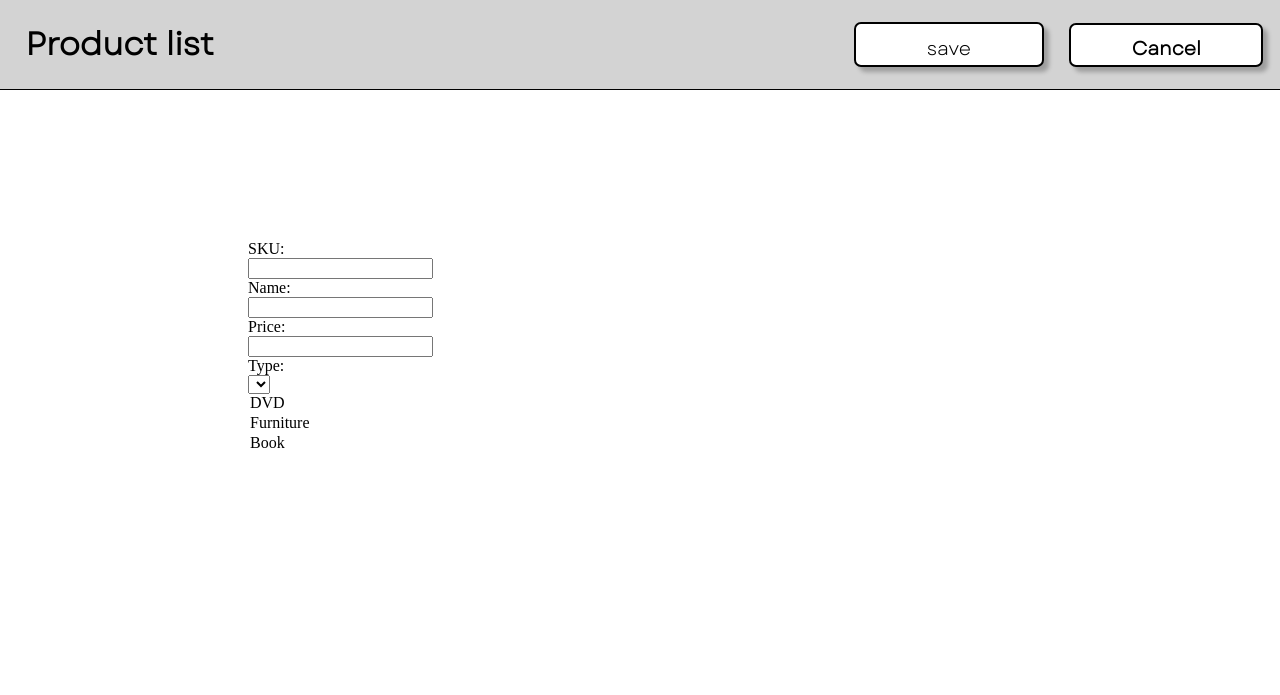
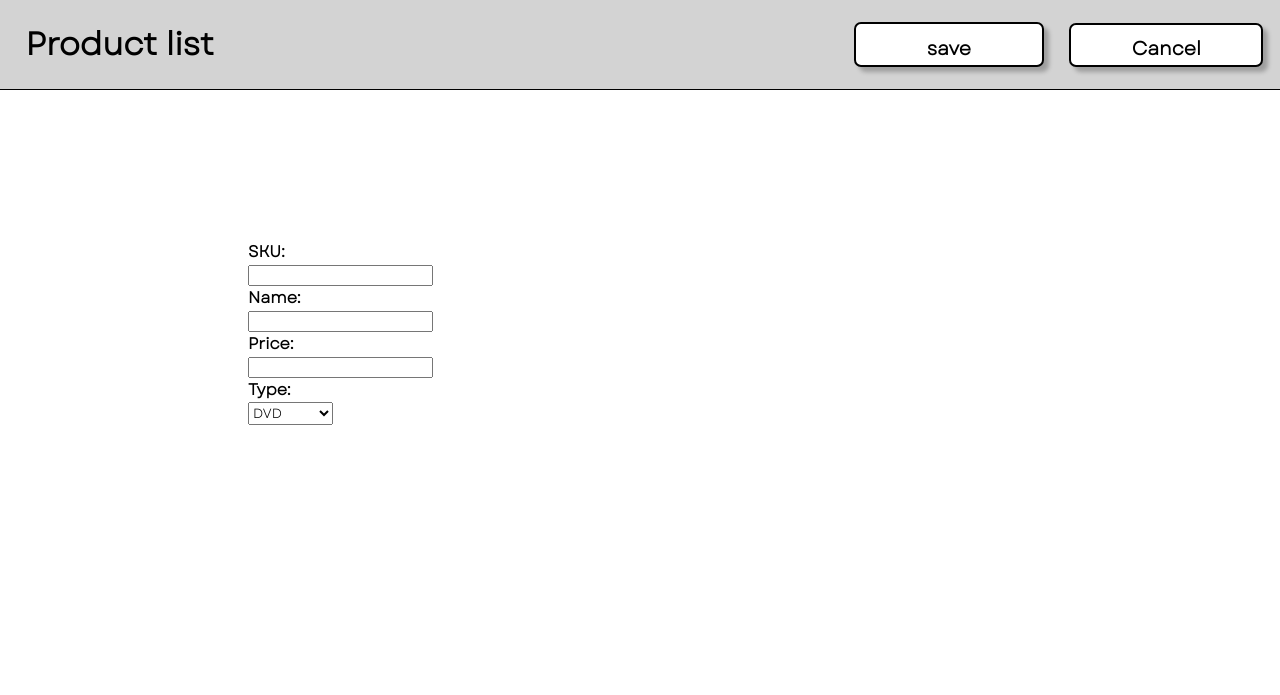
Before and after one commit to valadares456789/Test-repository, a PHP site: page /HTML/form.html in a window 1280 px wide. Shown: the top 695 px of the page. Run offline with PHP 8.4, Linux system fonts and the light colour scheme; lists and menus that the app fills with data are empty.

Commit message:
second_commit-form_dynamics_and_style

```diff
--- /dev/null
+++ b/CSS/form.css
@@ -0,0 +1,63 @@
+
+
+#save-product-bnt{
+    cursor: pointer;
+    display: inline-block;
+    color: black;
+    font-size: 19px;
+    font-family: "garet";
+    text-align: center;
+    text-decoration: none;
+    font-weight: bold;
+    width: 190px;
+    height: 45px;
+    background-color: white;
+    border: 2px solid #000000;
+     box-shadow: 5px 5px 4px rgba(0, 0, 0, 0.25);
+    border-radius: 7px;
+    margin-left:50%;
+    padding-top:10px;
+    transition: all .2s ease-in-out;
+}
+
+#save-product-bnt:hover{
+    transform: scale(1.05);
+}
+
+#cancel-product-bnt{
+    cursor: pointer;
+    display: inline-block;
+    color: black;
+    font-size: 19px;
+    font-family: "garet";
+    text-align: center;
+    text-decoration: none;
+    width: 190px;
+    padding-top:10px;
+    height: 30px;
+    background-color: white;
+    border: 2px solid #000000;
+     box-shadow: 5px 5px 4px rgba(0, 0, 0, 0.25);
+    border-radius: 7px;
+    margin-left:2%;
+
+    transition: all .2s ease-in-out;
+}
+
+#cancel-product-bnt:hover{
+    transform: scale(1.05);
+}
+
+#form{
+font-family:"garet"
+
+
+}
+
+.options{
+    font-family: "garet";
+}
+
+label{
+    font-weight: bold;
+}
--- a/HTML/form.html
+++ b/HTML/form.html
@@ -9,6 +9,8 @@
     <meta http-equiv="X-UA-Compatible" content="IE=edge">
     <meta name="viewport" content="width=device-width, initial-scale=1.0">
     <link rel="stylesheet" type="text/css" href="../CSS/index.css">
+    <link rel="stylesheet" type="text/css" href="../CSS/form.css">
+    <script src="../JAVASCRIPT/form_dynamics.js"></script>
     <title>form page</title>
 </head>
 
@@ -31,22 +33,50 @@
 
         <div id="form">
 
+                   <!-- General info -->
+
                 <form action="PHP/login.php" id="product_form" method="POST">
                 <label>SKU:</label>
-                <input name="SKU" autocomplete="off" type="text">
+                <input name="SKU" id="SKU" autocomplete="off" type="text">
 
                 <label>Name:</label>
-                <input  name="Name" autocomplete="off" type="text"><br>
+                <input  name="Name" id="Name" autocomplete="off" type="text">
 
                 <label>Price:</label>
-                <input  name="Price" autocomplete="off" type="text"><br>
+                <input  name="Price" id="Price" autocomplete="off" type="text">
+
+                <!-- product type dropdown list -->
 
                 <label>Type:</label><br>
-                <select name="productTypes" id="productTypes"></select>
-                <option value="DVD" id="DVD">DVD</option>
-                <option value="Furniture" id="Furniture">Furniture</option>
-                <option value="Book" id="Book">Book</option>
+
+                <select name="productTypes" id="productTypes" class="options" onchange="showHideInput(this)">
+
+                <option value="0" id="DVD" class="options">DVD</option>
+                <option value="1" id="Furniture" class="options">Furniture</option>
+                <option value="2" id="Book" class="options">Book</option>
+
                 </select>
+
+                <!-- Individual type forms -->
+
+                <div id="typeforms">
+                    <div id="dvd" style="display:none">
+                        <label>Size(MB):</label>
+                        <input  name="Size" id="Size" autocomplete="off" type="text">
+                    </div>
+                    <div id="furniture" style="display:none">
+                        <label>Height(CM):</label>
+                        <input  name="Height" id="Height" autocomplete="off" type="text">
+                        <label>width(CM):</label>
+                        <input  name="width" id="width" autocomplete="off" type="text">
+                        <label>Lenth(CM):</label>
+                        <input  name="width" id="width" autocomplete="off" type="text">
+                    </div>
+                    <div id="book" style="display:none">
+                        <label>Weight(KG):</label>
+                        <input  name="Weight" id="Weight" autocomplete="off" type="text">
+                    </div>
+                </div>
 
 
                </form>
--- /dev/null
+++ b/JAVASCRIPT/form_dynamics.js
@@ -0,0 +1,20 @@
+
+// product type form switch function
+
+function showHideInput(sel) {
+  var value = sel.value;
+  if(value==0)
+      document.getElementById('dvd').style.display = 'block';
+  else
+      document.getElementById('dvd').style.display = 'none';
+  if(value==1)
+      document.getElementById('furniture').style.display = 'block';
+  else
+      document.getElementById('furniture').style.display = 'none';
+  if(value==2)
+      document.getElementById('book').style.display = 'block';
+  else
+      document.getElementById('book').style.display = 'none';
+
+
+};
```
Also changed, not shown: CSS/index.css (+0 -49 lines).
